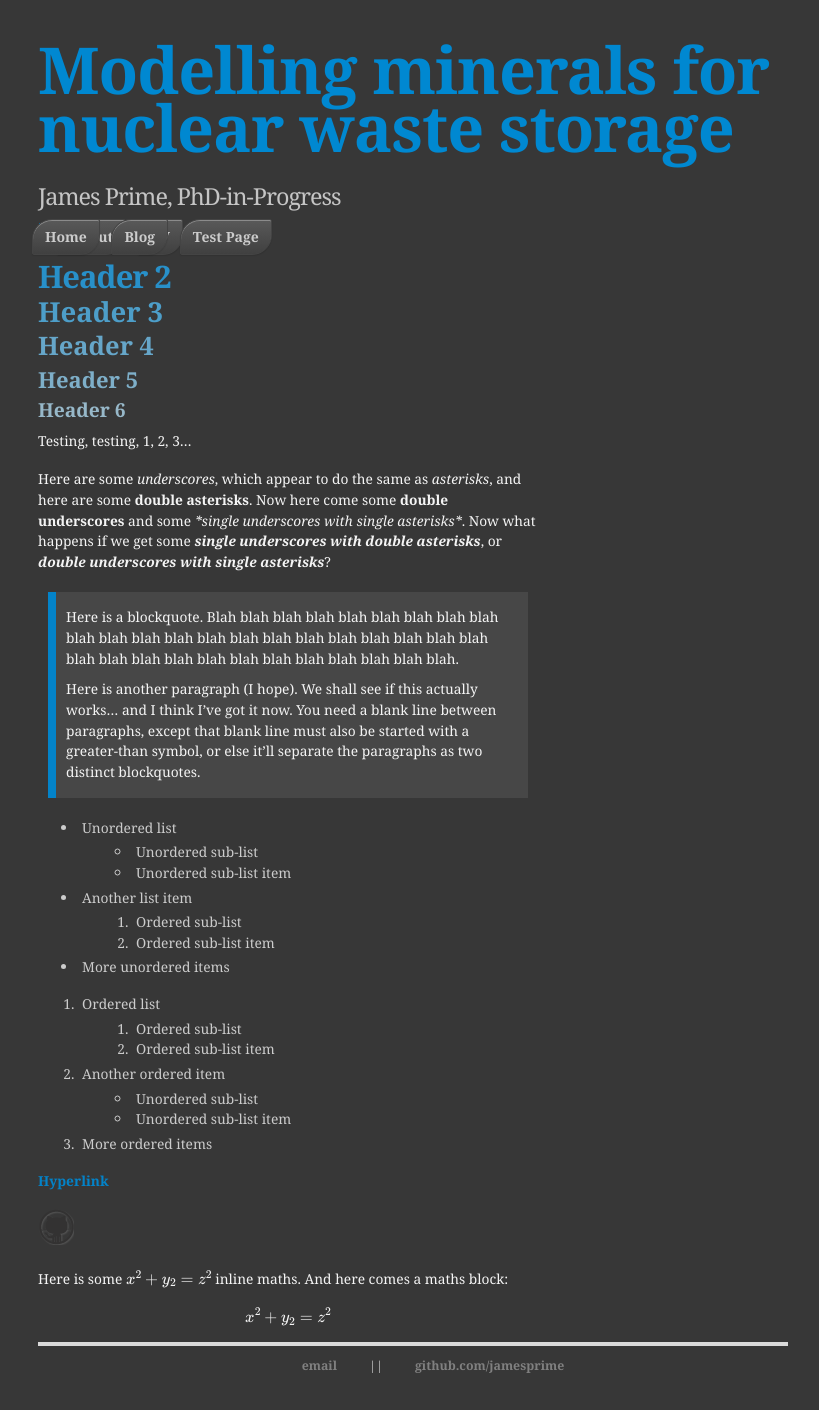
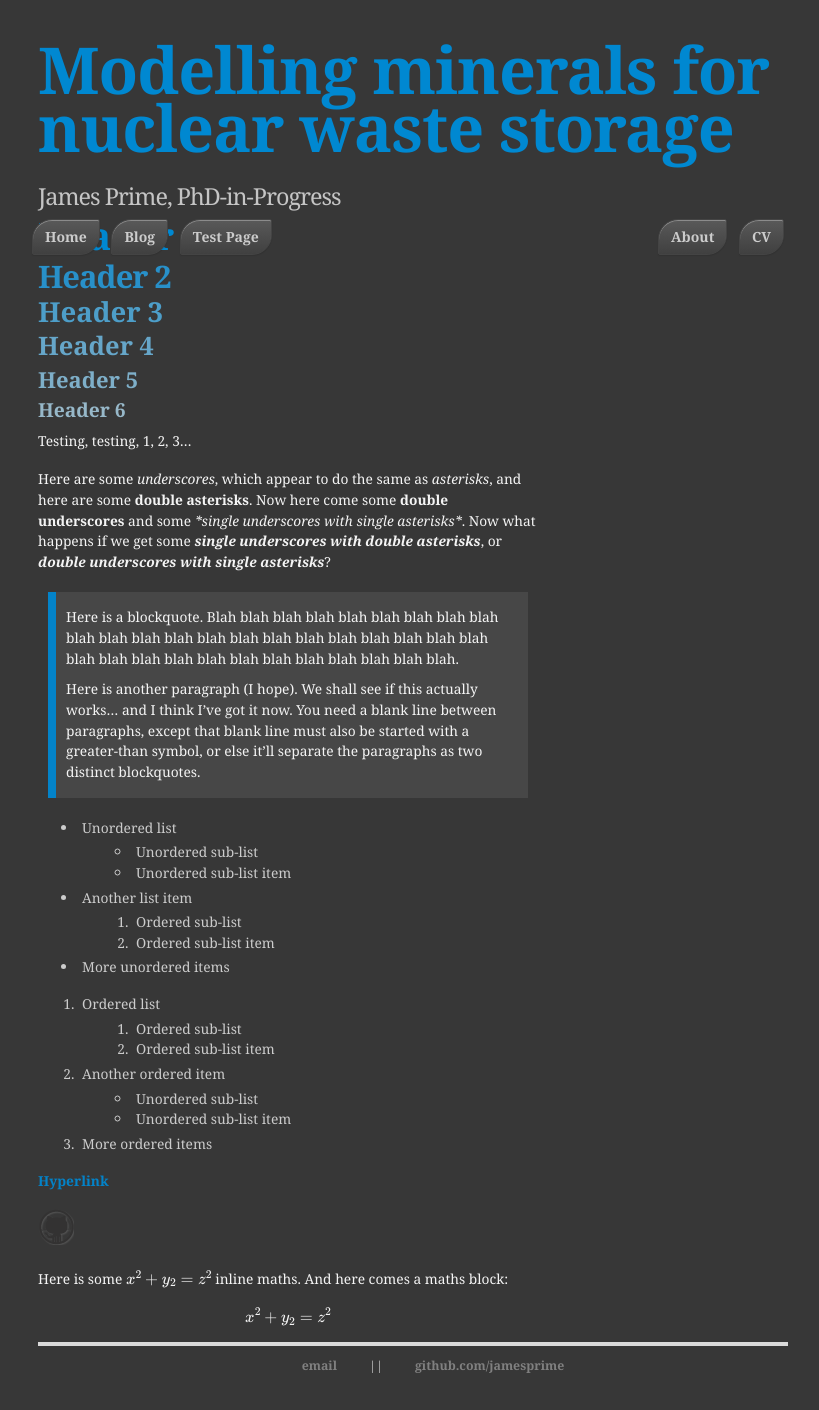
Before and after one commit to jamesprime/jamesprime.github.io, a Jekyll site: the page built from _pages/dhtest/index.md, in a window 1280 px wide. Shown: the whole page, without its empty margins (227-1046 px from the left). Built offline with Jekyll 4.4.1, drawn with Linux system fonts in a browser that asks for light colours; nearby versions of some CDN libraries; formulas are drawn with MathJax 3.

Commit message:
Updated _sass/uberduper.scss
Margin test of banner stylings, continued

```diff
--- a/_sass/uberduper.scss
+++ b/_sass/uberduper.scss
@@ -234,7 +234,7 @@ div.slogan {
     // right: 50%;
     // height: 50px;
     // margin-right: -382px;
-    position: fixed;
+    // position: fixed;
     // top: 115px;
     // background: #fc0;
     // border: 1px solid #f0b500;
```
